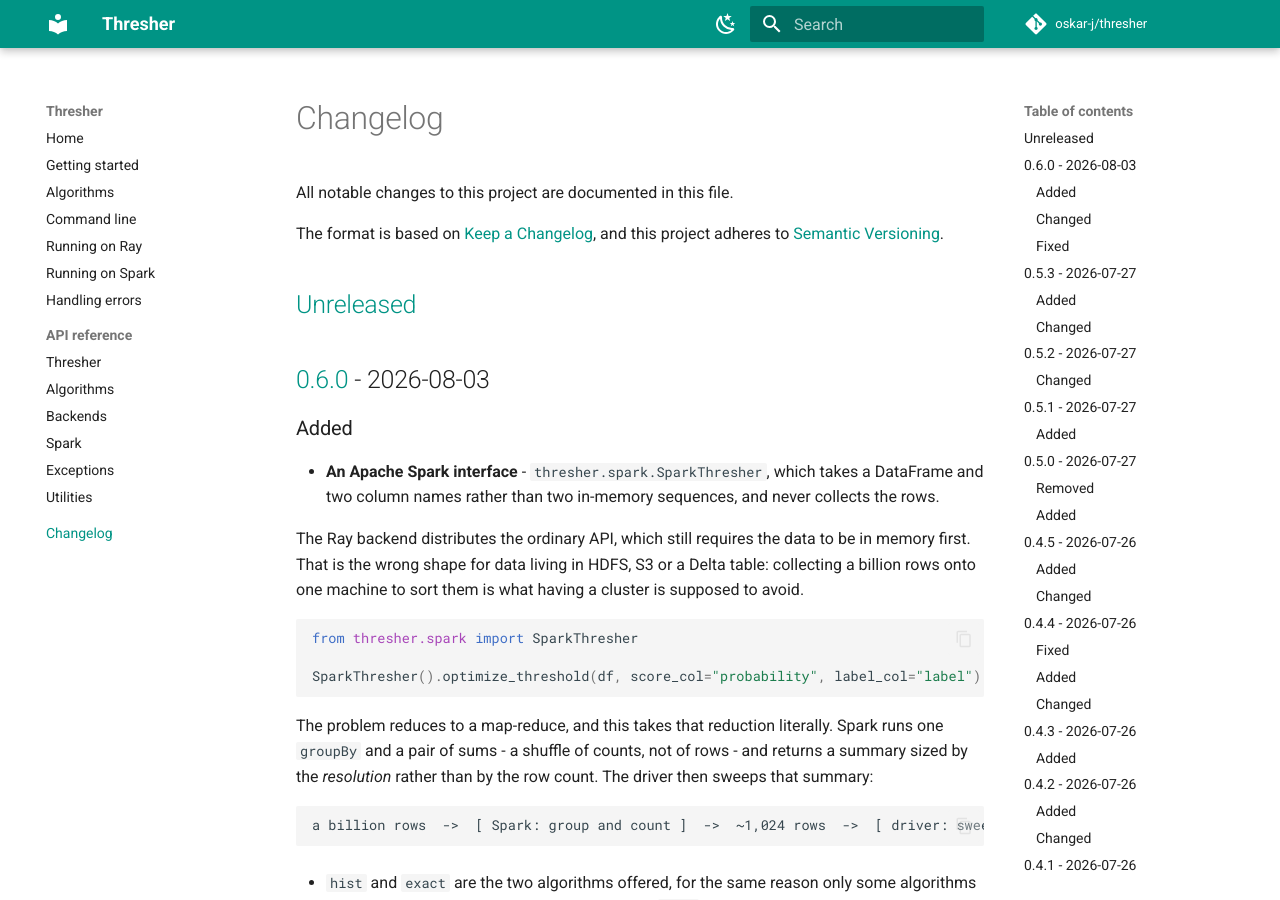
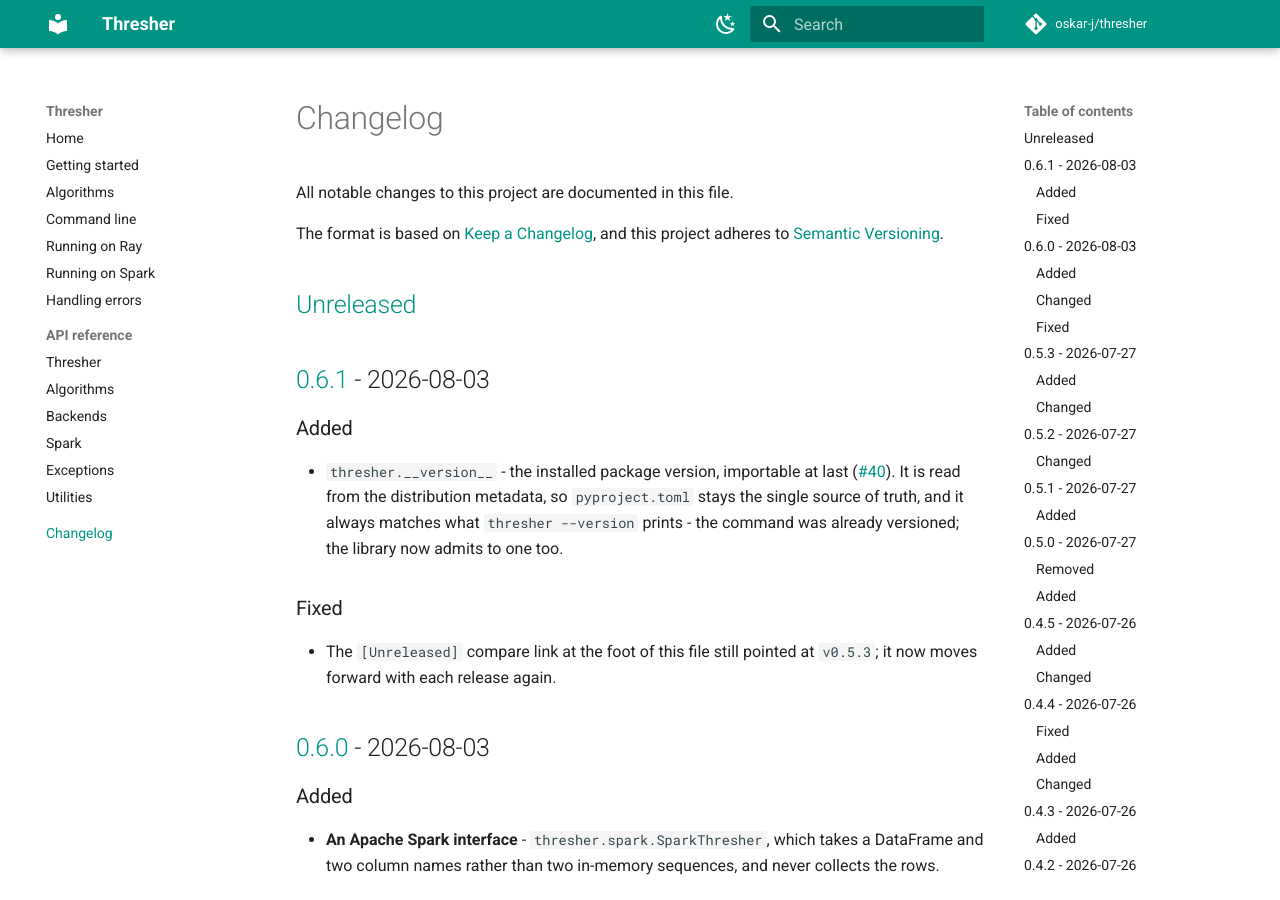
Before and after one commit to oskar-j/thresher, an MkDocs documentation site: the page built from docs/changelog.md, in a window 1280 px wide and 900 px high. Built offline with MkDocs 1.6.1 and Material for MkDocs 9.7.7, drawn with Linux system fonts in a browser that asks for light colours; comment, search, counter and statistics services are not loaded.

Commit message:
Expose thresher.__version__ (v0.6.1) (#41)
* Expose thresher.__version__

The CLI already reported the version; the library now makes the same fact
importable. Read from the distribution metadata at import time, so
pyproject.toml stays the single source of truth and the attribute can
never drift from what 'thresher --version' prints.

Resolves #40.

Co-Authored-By: Claude Fable 5 <noreply@anthropic.com>

* Cut 0.6.1: version bump and release notes

Also repoints the CHANGELOG's [Unreleased] compare link, which was still
anchored at v0.5.3.

Co-Authored-By: Claude Fable 5 <noreply@anthropic.com>

* Regenerate the changelog page for 0.6.1

Co-Authored-By: Claude Fable 5 <noreply@anthropic.com>

---------

Co-authored-by: ojarczyk <ojarczyk@mojorank.com>
Co-authored-by: Claude Fable 5 <noreply@anthropic.com>

```diff
--- a/docs/changelog.md
+++ b/docs/changelog.md
@@ -8,6 +8,22 @@ The format is based on [Keep a Changelog](https://keepachangelog.com/en/1.1.0/),
 and this project adheres to [Semantic Versioning](https://semver.org/spec/v2.0.0.html).
 
 ## [Unreleased]
+
+## [0.6.1] - 2026-08-03
+
+### Added
+
+- `thresher.__version__` - the installed package version, importable at last ([#40]).
+  It is read from the distribution metadata, so `pyproject.toml` stays the single source
+  of truth, and it always matches what `thresher --version` prints - the command was
+  already versioned; the library now admits to one too.
+
+### Fixed
+
+- The `[Unreleased]` compare link at the foot of this file still pointed at `v0.5.3`;
+  it now moves forward with each release again.
+
+[#40]: https://github.com/oskar-j/thresher/issues/40
 
 ## [0.6.0] - 2026-08-03
 
@@ -731,7 +747,8 @@ same as in 0.2.3. This release is about the shape of the project.
 - Naive 2-dimensional stochastic gradient descent algorithm.
 - Evolutionary (genetic) algorithm.
 
-[Unreleased]: https://github.com/oskar-j/thresher/compare/v0.5.3...HEAD
+[Unreleased]: https://github.com/oskar-j/thresher/compare/v0.6.1...HEAD
+[0.6.1]: https://github.com/oskar-j/thresher/compare/v0.6.0...v0.6.1
 [0.6.0]: https://github.com/oskar-j/thresher/compare/v0.5.3...v0.6.0
 [0.5.3]: https://github.com/oskar-j/thresher/compare/v0.5.2...v0.5.3
 [0.5.2]: https://github.com/oskar-j/thresher/compare/v0.5.1...v0.5.2
--- a/pyproject.toml
+++ b/pyproject.toml
@@ -1,6 +1,6 @@
 [project]
 name = "thresher-py"
-version = "0.6.0"
+version = "0.6.1"
 description = "Find threshold for fine-tuning output from predict_proba"
 readme = "README.md"
 requires-python = ">=3.10"
```
Also changed, not shown: CHANGELOG.md (+18 -1 lines), src/thresher/__init__.py (+10 -1 lines), 3 other files.
